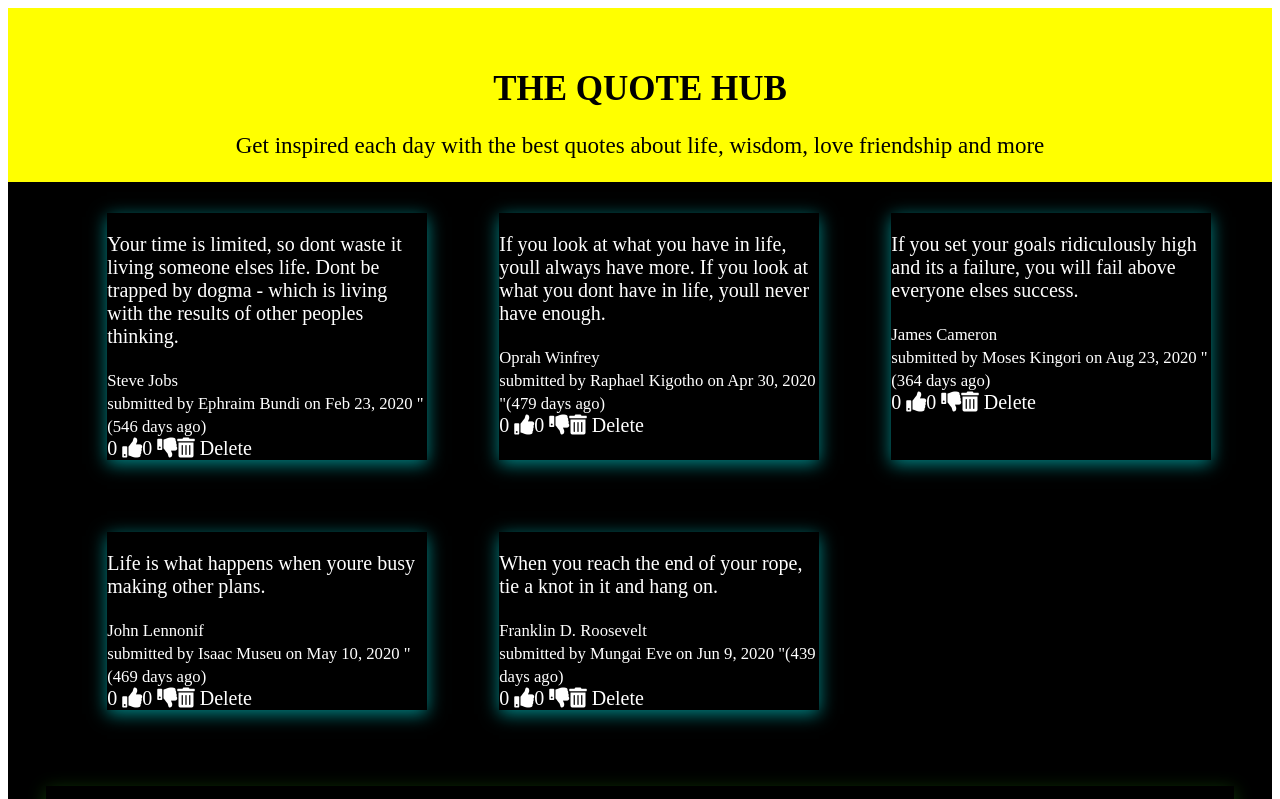
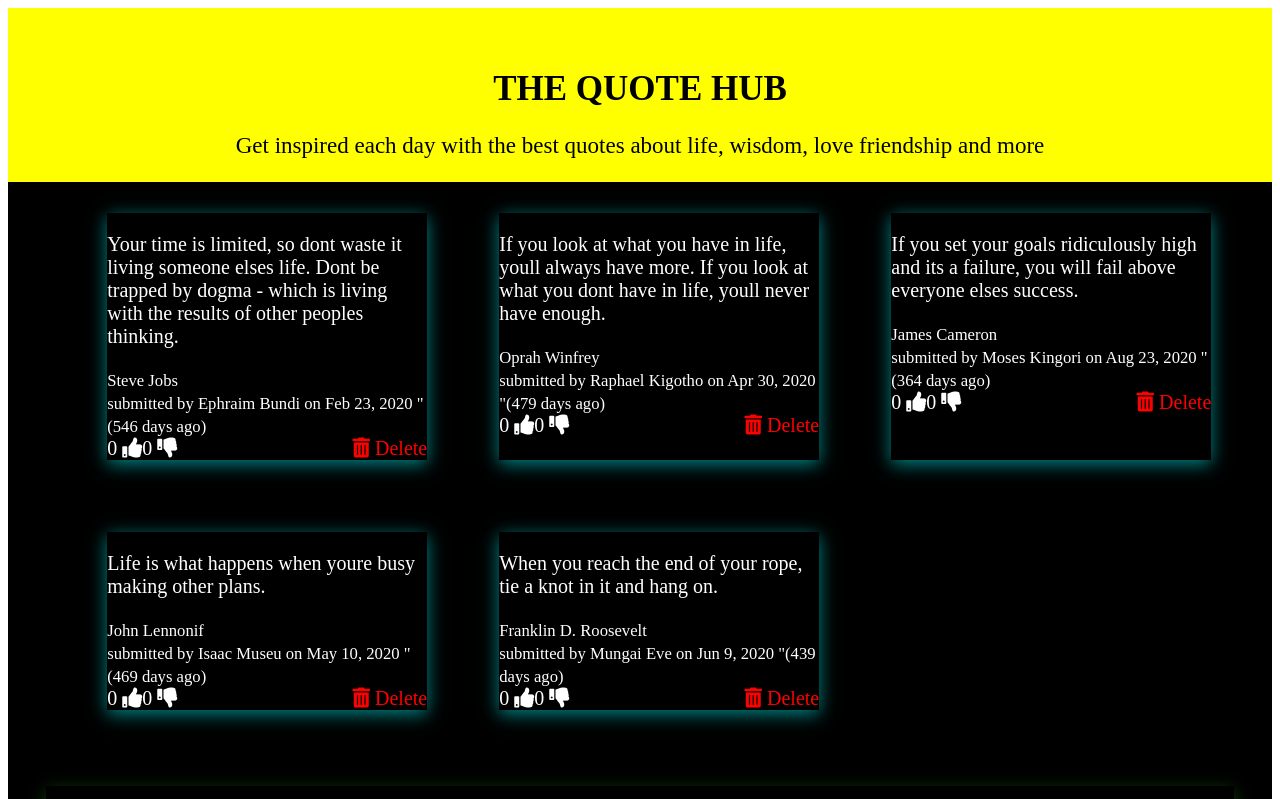
Before and after one commit to Ephrao1/quote-web, an Angular app: page / in a window 1280 px wide. Shown: the top 799 px of the page. Built offline with nearby package versions, Linux system fonts and the light colour scheme.

Commit message:
Style delete btn

```diff
--- a/src/app/quotes/quotes.component.css
+++ b/src/app/quotes/quotes.component.css
@@ -40,8 +40,11 @@ h1 {
     flex-wrap: wrap;
     margin-left: 5%;
     color: white;
+  }
 
-
+  #delete{
+    float: right;
+    color: red;
   }
 
   .more {
```
